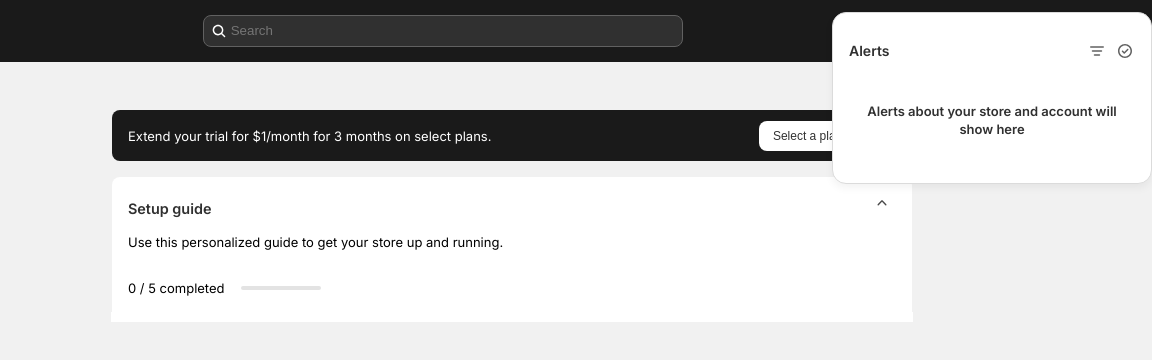
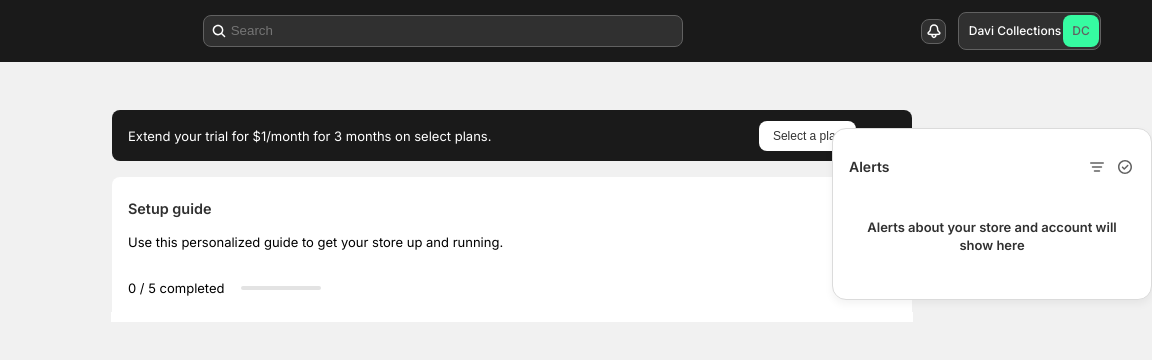
Before and after one commit to Susu-spec/shopify-dashboard, a plain HTML site: page index.html in a window 1280 px wide. Both pictures are taken after a click on the icon 1061 px from the left and 31 px from the top of the page. Shown: the full height of the page, 128-1280 px from the left. Drawn offline with Linux system fonts and the light colour scheme.

Commit message:
Update app.css

```diff
--- a/app.css
+++ b/app.css
@@ -285,6 +285,7 @@ ul {
 .notif__box {
     width: 320px;
     position: absolute;
+    top: 116px;
     left: 50px;
     padding: 1rem;
     color: #0000000D;
```
